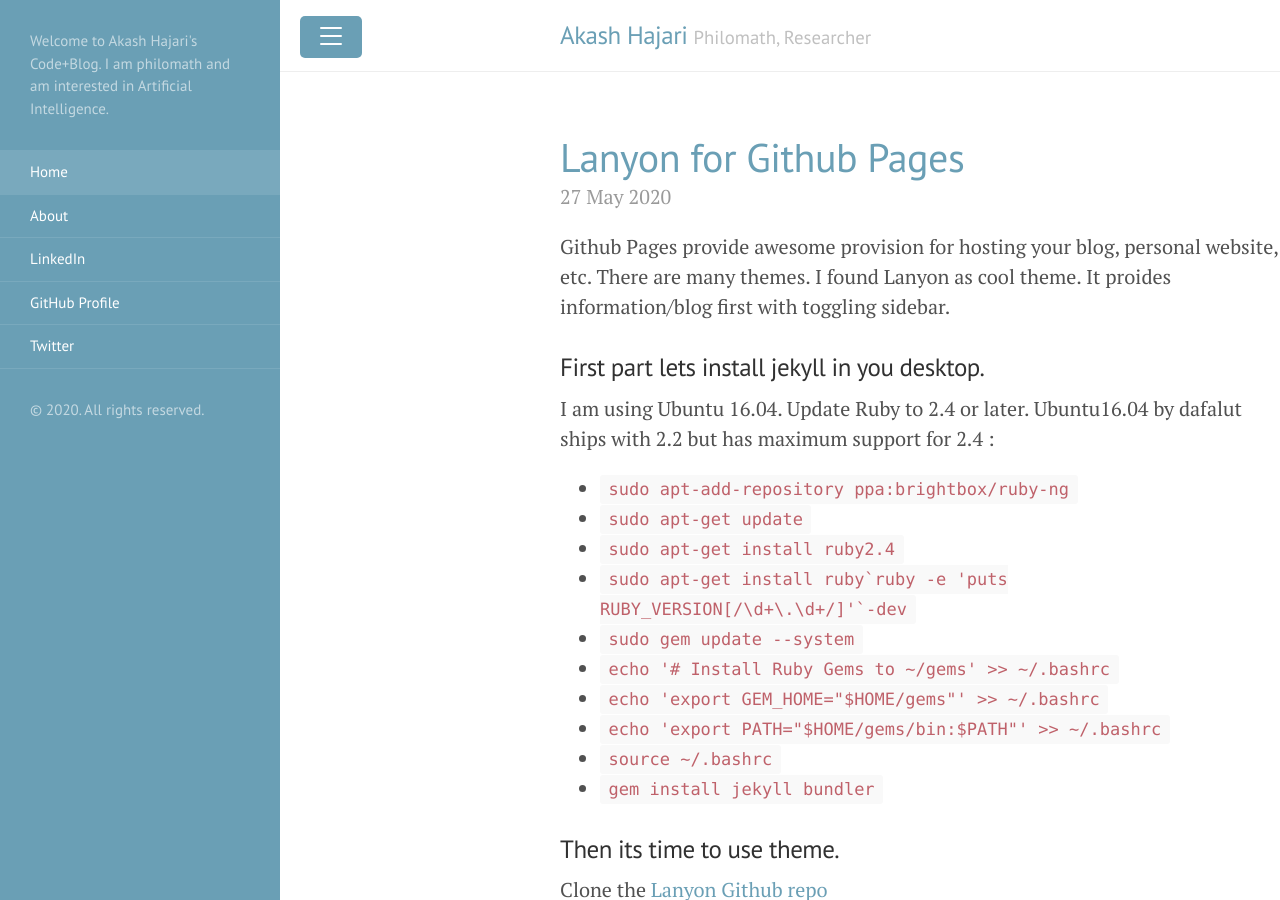
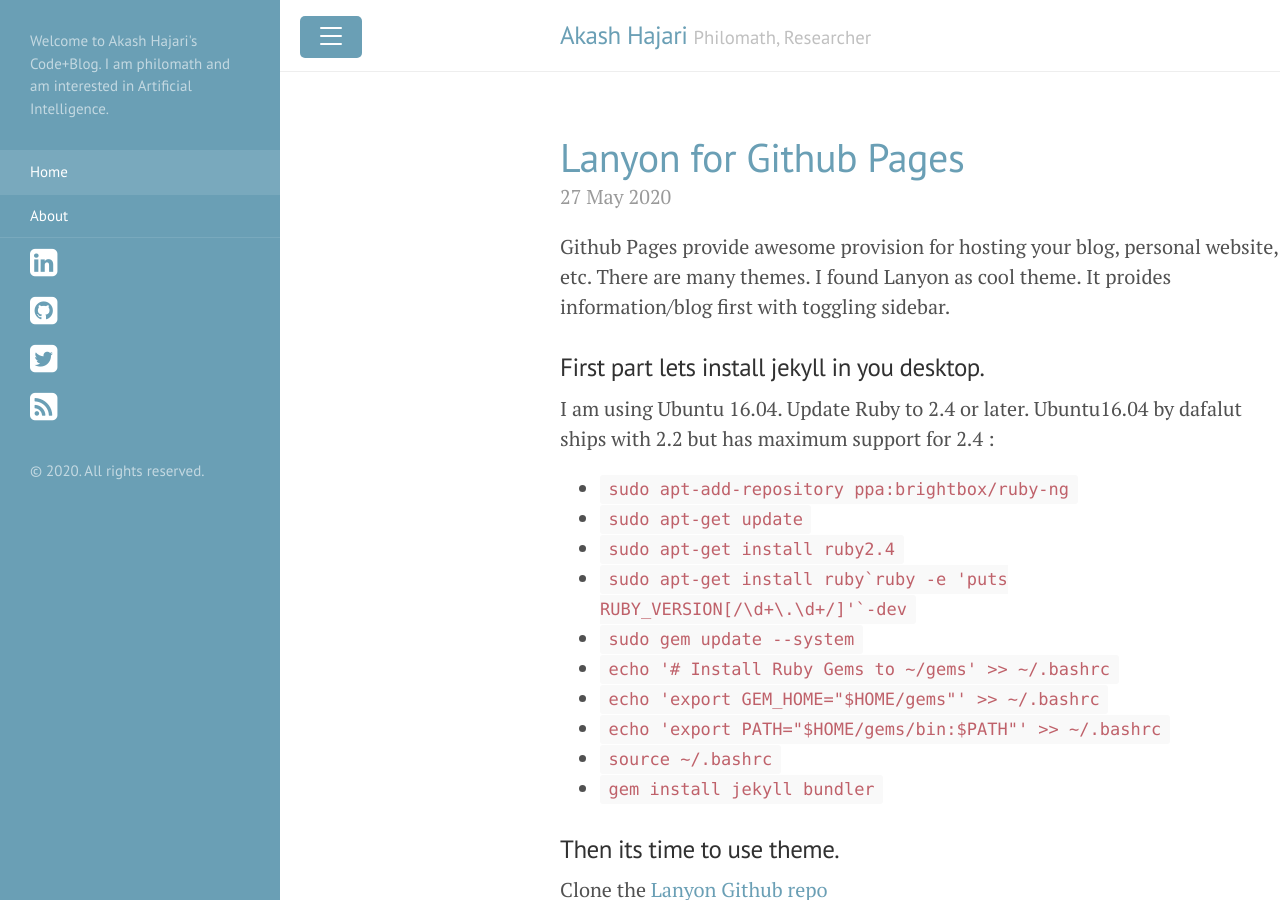
Before and after one commit to akashhajari/akashhajari.github.io, a Jekyll site: the page built from index.html, in a window 1280 px wide and 900 px high. Built offline with Jekyll 4.4.1, drawn with Linux system fonts in a browser that asks for light colours; the list of posts is cut into pages by our own code.

Commit message:
Add files via upload

```diff
--- a/_includes/head.html
+++ b/_includes/head.html
@@ -25,6 +25,8 @@
   <link rel="shortcut icon" href="{{ '/public/favicon.ico' | absolute_url }}">
 
   <link rel="alternate" type="application/rss+xml" title="RSS" href="{{ '/atom.xml' | absolute_url }}">
+  <link rel="stylesheet" href="https://cdnjs.cloudflare.com/ajax/libs/font-awesome/4.7.0/css/font-awesome.min.css">
+
 
   {% if site.google_analytics_id %}
   <script>
--- a/_includes/sidebar.html
+++ b/_includes/sidebar.html
@@ -26,11 +26,26 @@
     {% endfor %}
 
     <!--<a class="sidebar-nav-item" href="{{ site.github.repo }}/archive/v{{ site.version }}.zip">Download</a>-->
-    <a class="sidebar-nav-item" href="{{ site.author.linkedin }}">LinkedIn</a>
-    <a class="sidebar-nav-item" href="{{ site.author.url }}">GitHub Profile</a>
-    <a class="sidebar-nav-item" href="{{ site.author.twitter }}">Twitter</a>
+    <!--<a class="sidebar-nav-item" href="{{ site.author.linkedin }}">LinkedIn</a>-->
+    <!--<a class="sidebar-nav-item" href="{{ site.author.url }}">GitHub Profile</a>-->
+    <!--<a class="sidebar-nav-item" href="{{ site.author.twitter }}">Twitter <i class="fab fa-twitter"></i></a>-->
     <!--<span class="sidebar-nav-item">Currently v{{ site.version }}</span>-->
   </nav>
+
+<div id="social-media" style="font-size: xx-large;padding-left: 1.5rem;padding-right: 1.5rem;">
+     <a href="{{ site.author.linkedin }}" title="LinkedIn" rel="me"><i class="fa fa-linkedin-square"></i></a>
+</div>
+<!--<div class="sidebar-nav-item" id="social-media" style="font-size: xx-large;">-->
+     <!--<a href="mailto:jessica.reel@outlook.com" title="Email" rel="me"><i class="fa fa-envelope-square"></i></a>-->
+<div id="social-media" style="font-size: xx-large;padding-left: 1.5rem;padding-right: 1.5rem;">
+     <a href="{{ site.author.url }}" title="GitHub Profile" rel="me"><i class="fa fa-github-square"></i></a>
+</div>
+<div id="social-media" style="font-size: xx-large;padding-left: 1.5rem;padding-right: 1.5rem;">
+     <a href="{{ site.author.twitter }}" title="Twitter" rel="me"><i class="fa fa-twitter-square"></i></a>
+</div>
+<div id="social-media" style="font-size: xx-large;padding-left: 1.5rem;padding-right: 1.5rem;">
+     <a href="{{ site.url }}/atom.xml" title="RSS" rel="me"><i class="fa fa-rss-square"></i></a>
+</div>
 
   <div class="sidebar-item">
     <p>
```
